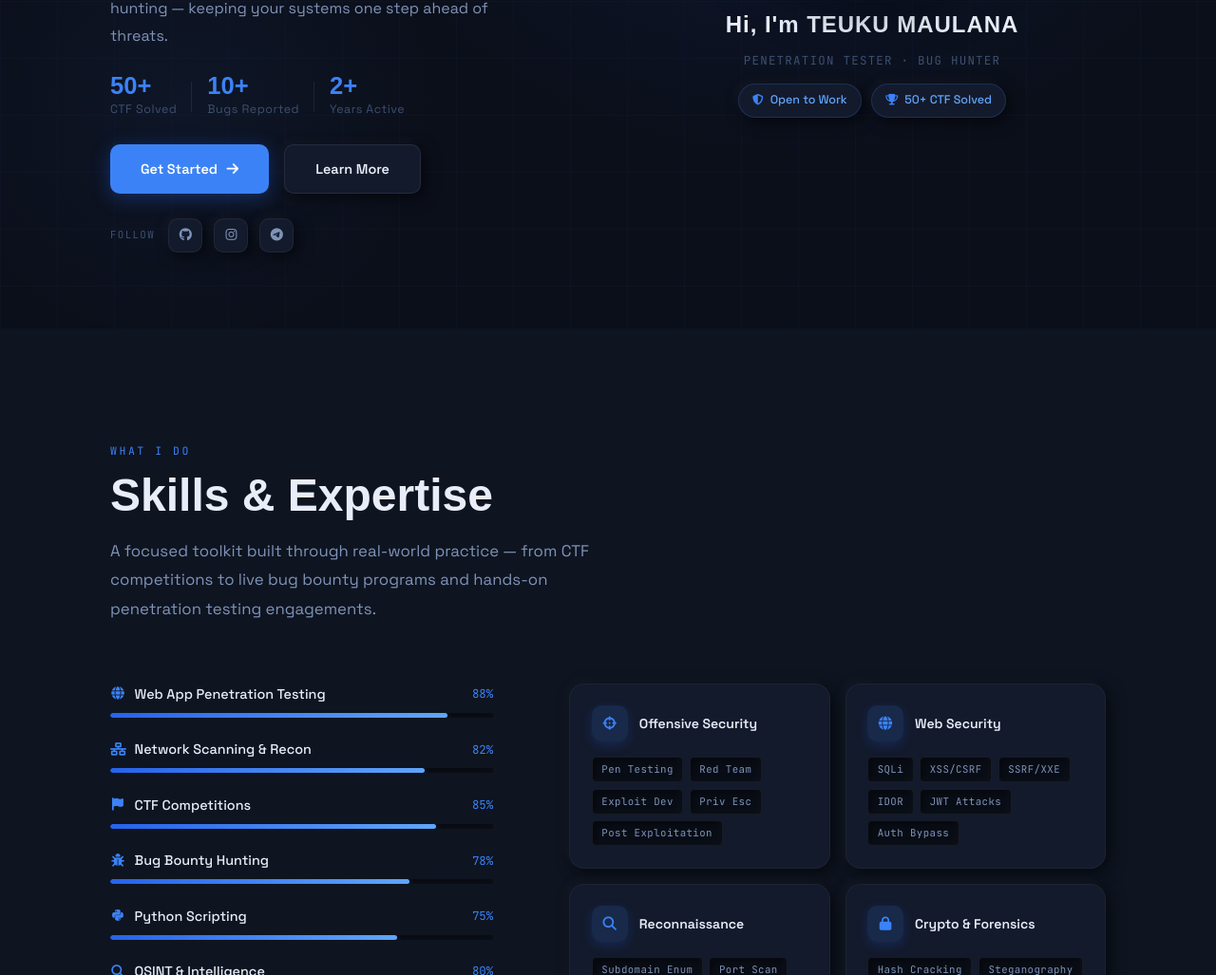
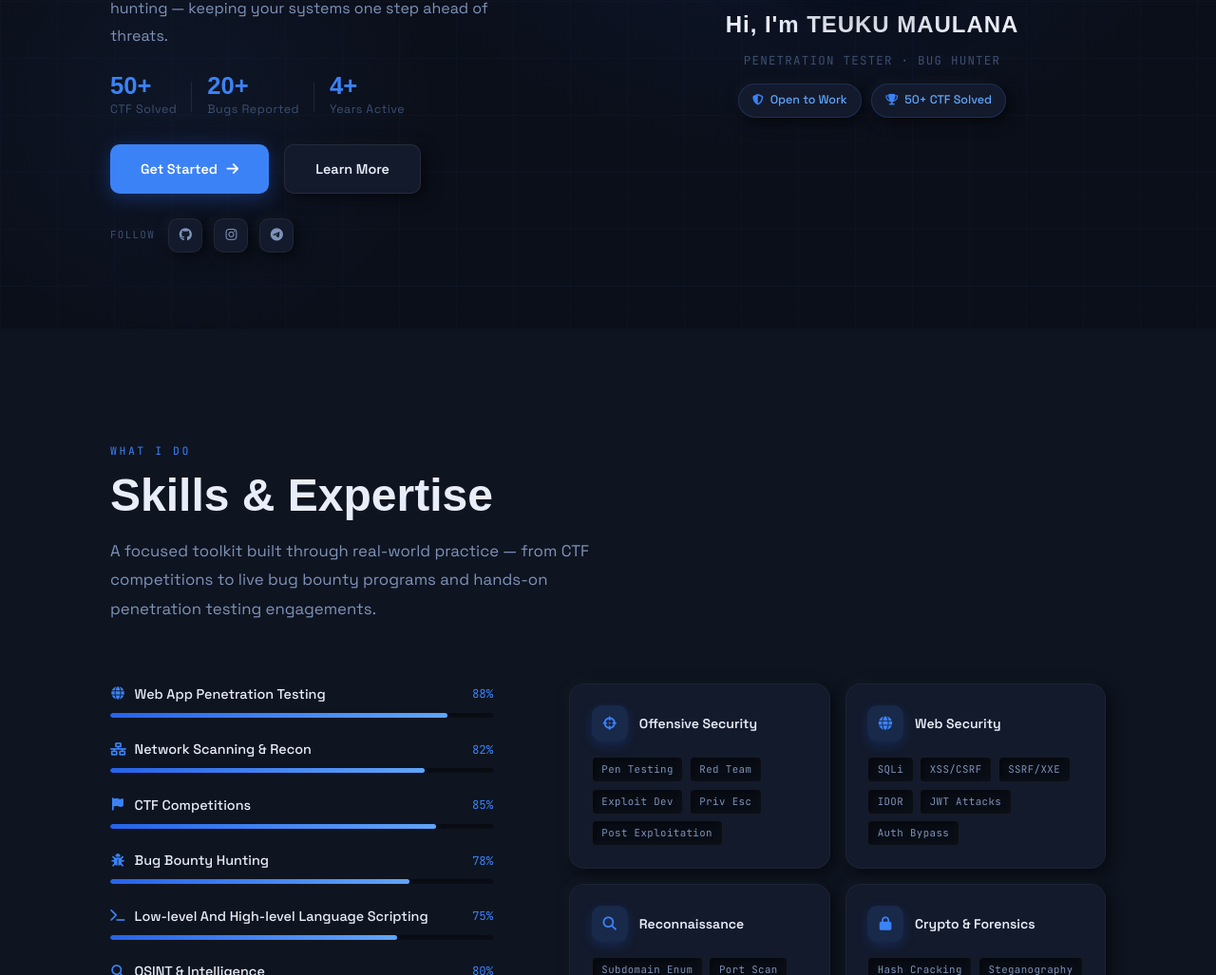
Before and after one commit to MatrixTM26/portfolio, a React (Vite) app: page / in a window 1280 px wide. Shown: the part 599-1626 px from the top of the page at 95% size. Built offline with nearby package versions, Linux system fonts and the light colour scheme; a web font is replaced by a local one.

Commit message:
My Portfolio

```diff
--- a/src/components/Home.jsx
+++ b/src/components/Home.jsx
@@ -20,8 +20,8 @@ const SOCIALS = [
 
 const STATS = [
     { number: "50+", label: "CTF Solved" },
-    { number: "10+", label: "Bugs Reported" },
-    { number: "2+", label: "Years Active" }
+    { number: "20+", label: "Bugs Reported" },
+    { number: "4+", label: "Years Active" }
 ];
 
 export default function Home() {
--- a/src/components/Skills.jsx
+++ b/src/components/Skills.jsx
@@ -10,7 +10,11 @@ const PROFICIENCY = [
     },
     { icon: "fa-solid fa-flag", name: "CTF Competitions", pct: 85 },
     { icon: "fa-solid fa-bug", name: "Bug Bounty Hunting", pct: 78 },
-    { icon: "fa-brands fa-python", name: "Python Scripting", pct: 75 },
+    {
+        icon: "fa-solid fa-terminal",
+        name: "Low-level And High-level Language Scripting",
+        pct: 75
+    },
     {
         icon: "fa-solid fa-magnifying-glass",
         name: "OSINT & Intelligence",
```
